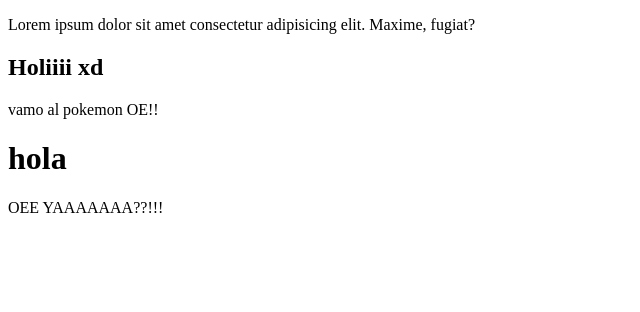
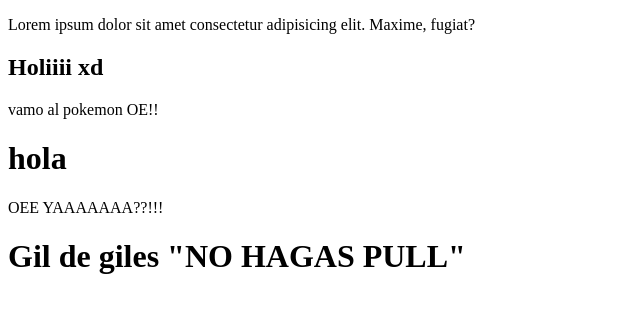
Before and after one commit to jhonAp25/EjemploNany, a plain HTML site: page index.html in a window 1280 px wide. Shown: the whole page, without its empty margins (0-640 px from the left). Drawn offline with Linux system fonts and the light colour scheme.

Commit message:
commit Gil

```diff
--- a/index.html
+++ b/index.html
@@ -16,5 +16,8 @@
    <p>vamo al pokemon OE!!</p>
    <h1>hola</h1>
    <p>OEE YAAAAAAA??!!!</p>
+
+
+   <h1> Gil de giles  "NO HAGAS PULL"  </h1>
 </body>
 </html>
```
